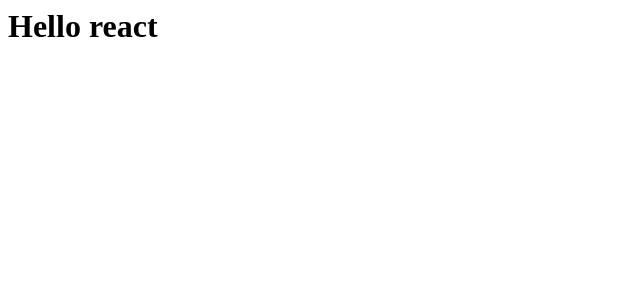
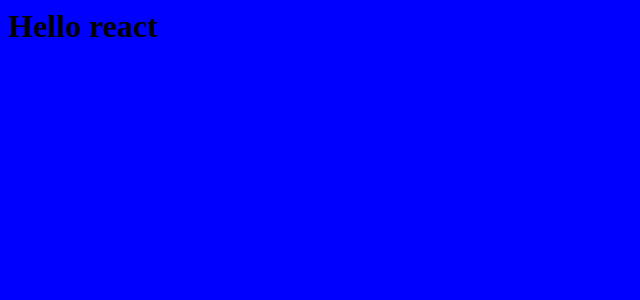
Before and after one commit to vmwhoami/porfolio_static, a React app: page / in a window 1280 px wide. Shown: the top 300 px of the page, without its empty margins (0-640 px from the left). Built offline with nearby package versions, Linux system fonts and the light colour scheme.

Commit message:
install sass loader

```diff
--- a/package.json
+++ b/package.json
@@ -19,9 +19,12 @@
     "@babel/preset-env": "^7.12.11",
     "@babel/preset-react": "^7.12.10",
     "babel-loader": "^8.2.2",
+    "css-loader": "^5.0.1",
     "html-webpack-plugin": "^4.5.1",
+    "node-sass": "^5.0.0",
     "react": "^17.0.1",
     "react-dom": "^17.0.1",
+    "sass-loader": "^10.1.1",
     "style-loader": "^2.0.0",
     "webpack": "^5.19.0",
     "webpack-cli": "^4.4.0",
--- a/src/App.js
+++ b/src/App.js
@@ -1,5 +1,5 @@
 import React from 'react'
-
+import "app.scss"
 const App = () => (
   <div>
     <h1>Hello react    </h1>
--- /dev/null
+++ b/src/app.scss
@@ -0,0 +1,5 @@
+$redcolor: blue;
+
+body{
+  background-color: $redcolor;
+}
--- a/webpack.config.js
+++ b/webpack.config.js
@@ -24,8 +24,8 @@ module.exports = {
         loader: require.resolve("babel-loader"),
       },
       {
-        test: /\.css$/,
-        use: ["style-loader", "css-loader"],
+        test: /\.(scss|css)$/,
+        use: ['style-loader', 'css-loader', 'sass-loader'],
       },
       {
         test: /\.png|svg|jpg|gif$/,
```
Also changed, not shown: 1 other file (tests, documents, lock files or other folders).
